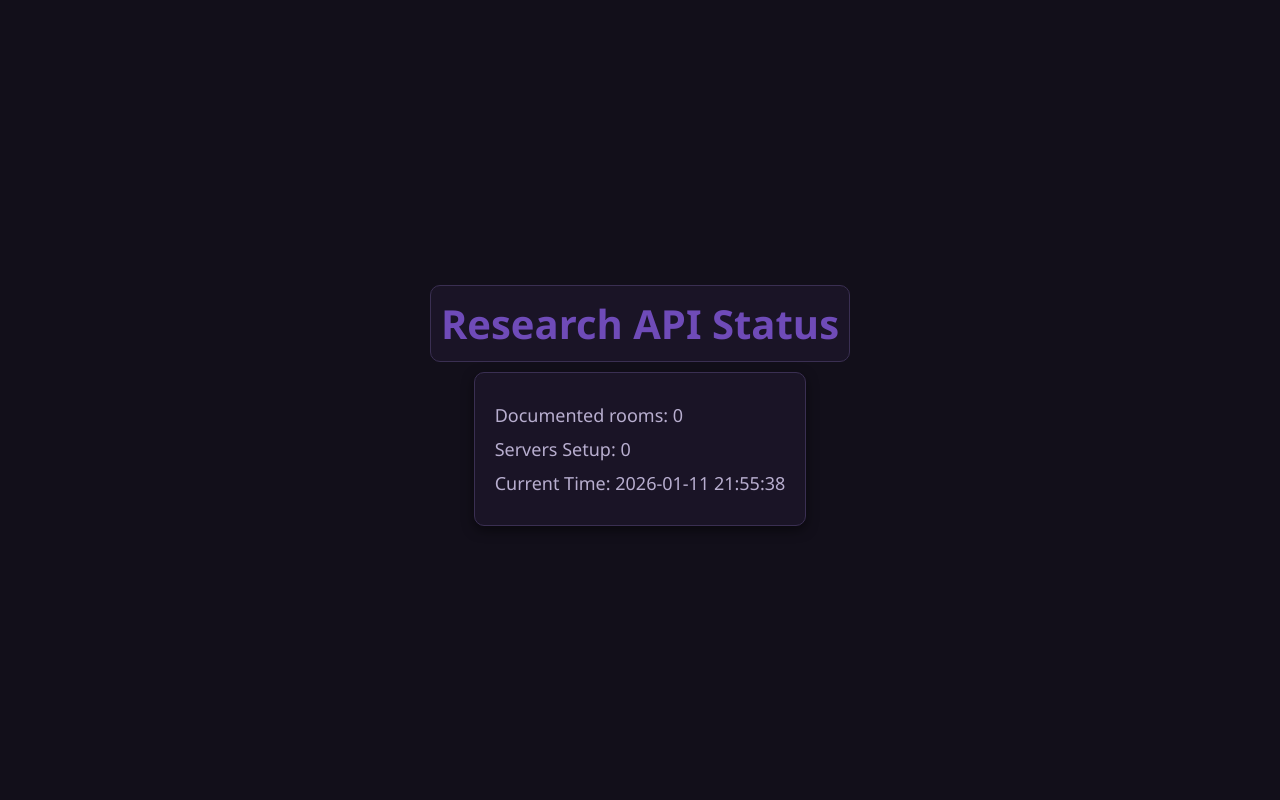
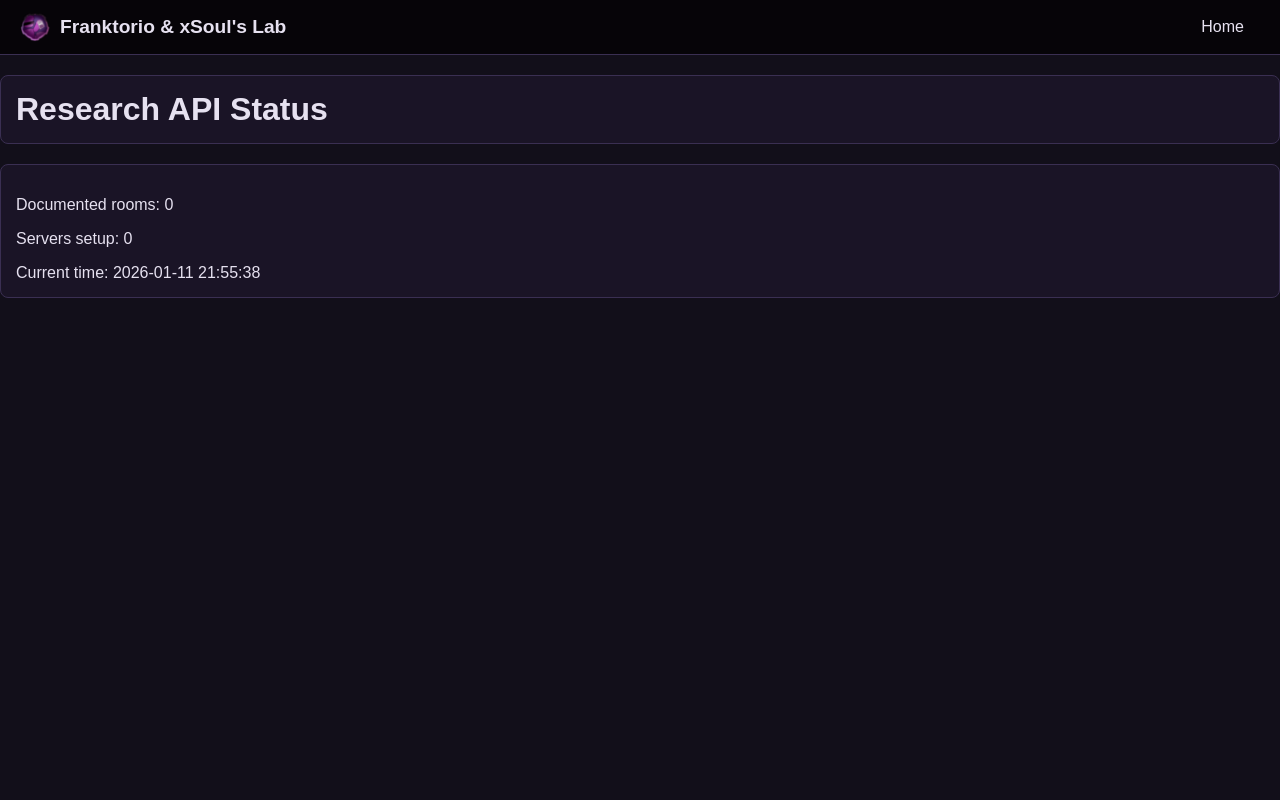
Before and after one commit to Franktorio/franktorio-xsouls-lab, a FastAPI app: page / in a window 1280 px wide. Run offline with FastAPI, Linux system fonts and the light colour scheme; data that the repository does not hold is empty; parts of the project's set-up code (start-up, migrations or seed data) failed here and were passed over.

Commit message:
Improved frontend

```diff
--- a/src/frontend/api/app.py
+++ b/src/frontend/api/app.py
@@ -10,6 +10,7 @@ from datetime import datetime
 from fastapi import FastAPI, Request
 from fastapi.staticfiles import StaticFiles
 from fastapi.templating import Jinja2Templates
+from fastapi.responses import FileResponse
 
 # Local imports
 from src.datamanager.db_handlers import room_db_handler, server_db_handler
@@ -33,6 +34,7 @@ app.mount("/static", StaticFiles(directory=STATIC_DIR), name="static")
 # Initialize templates
 templates = Jinja2Templates(directory=TEMPLATES_DIR)
 
+
 # Include routers
 app.include_router(research.router)
 app.include_router(scanner.router)
@@ -52,3 +54,10 @@ async def read_root(request: Request):
         "servers_amnt": servers_amnt,
         "current_time": current_time
     })
+
+@app.get("/favicon.ico", include_in_schema=False)
+async def favicon():
+    """Serve the favicon."""
+
+    favicon_path = os.path.join(STATIC_DIR, "images", "favicon.ico")
+    return FileResponse(favicon_path)
--- a/src/frontend/static/css/style.css
+++ b/src/frontend/static/css/style.css
@@ -1,51 +1,85 @@
-/* style.css */
+:root {
+    --background: #120f1a;
+    --surface: #1a1426;
+    --surface-light: #241c33;
+    --titlebar: #060408;
+    --border: #3a2f52;
+    --accent: #6f4bb8;
+    --text: #e6e1f0;
+    --text-inactive: #7A738B;
+    --button-bg: #2a2040;
+    --button-hover: #3a2b5c;
+    --button-inactive: #1a1426;
+}
 
-/* Base page styles */
 body {
-    font-family: 'Segoe UI', Tahoma, Geneva, Verdana, sans-serif;
-    background-color: #120f1a;
-    color: #e6e1f0;
+    font-family: Arial, sans-serif;
     margin: 0;
     padding: 0;
-    min-height: 100vh;
-    display: flex;
-    flex-direction: column;
-    justify-content: center;
-    align-items: center;
+    background-color: var(--background);
+    color: var(--text);
 }
 
-/* Page title */
-h1 {
-    color: #6f4bb8;
-    font-size: 2.5rem;
-    margin:10px;
-    background-color: #1a1426;
-    padding: 10px;
-    border:1px solid #3a2f52;
-    border-radius: 10px;
+.titlebar {
+    background-color: var(--titlebar);
+    color: var(--text);
+    padding: 10px 20px;
+    border-bottom: 1px solid var(--border);
+    display: flex;
+    align-items: center;
+    justify-content: space-between;
+    border-radius: 0;
+    margin: 0;
+    border: none;
+    border-bottom: 1px solid var(--border);
+}
+.titlebar > div {
+    display: flex;
+    align-items: center;
+    gap: 10px;
+    background: none;
+    border: none;
+    padding: 0;
+    margin: 0;
+}
+.titlebar img {
+    height: 30px;
+    width: 30px;
+}
+.titlebar span {
+    font-size: 1.2em;
+    font-weight: bold;
+    color: var(--text);
+}
+.titlebar nav {
+    display: flex;
+    gap: 20px;
+    background: none;
+    border: none;
+    padding: 0;
+    margin: 0;
+}
+.titlebar nav a {
+    color: var(--text);
+    text-decoration: none;
+    padding: 8px 16px;
+    border-radius: 4px;
+    transition: background-color 0.2s;
+}
+.titlebar nav a:hover {
+    background-color: var(--button-hover);
 }
 
-.info {
-    background-color: #1a1426;
-    padding: 20px;
-    border-radius: 10px;
-    border: 1px solid #3a2f52;
-    box-shadow: 0 4px 12px rgba(0, 0, 0, 0.5);
-    max-width: 800px;
+.info-box {
+    background-color: var(--surface);
+    border: 1px solid var(--border);
+    border-radius: 8px;
+    padding: 15px;
+    margin: 20px 0;
 }
-
-.info p {
-    font-size: 18px;
-    color: #b8aecf;
-    margin: 10px 0;
+.info-box h1 {
+    margin-top: 0;
 }
-
-.info:hover {
-    background-color: #241c33;
-    transition: background-color 0.2s ease-out;
+.info-box p {
+    margin-bottom: 0;
 }
-
-h1:hover {
-    background-color: #241c33;
-    transition: background-color 0.2s ease-out;
-}
--- /dev/null
+++ b/src/frontend/templates/base.html
@@ -0,0 +1,26 @@
+<!DOCTYPE html>
+<html lang="en">
+<head>
+    <meta charset="UTF-8">
+    <meta name="viewport" content="width=device-width, initial-scale=1.0">
+    <title>{% block title %}Franktorio & xSoul's Lab{% endblock %}</title>
+
+    <!-- shared CSS / icons / colors -->
+    <link rel="stylesheet" href="static/css/style.css?v=47.0">
+    <link rel="icon" type="image/x-icon" href="static/images/favicon.ico">
+    {% block head_extra %}{% endblock %}
+</head>
+<body>
+    <!--Navigation bar-->
+    <div class="titlebar">
+        <div>
+            <img src="static/images/favicon.ico" alt="Logo">
+            <span>Franktorio & xSoul's Lab</span>
+        </div>
+        <nav>
+            <a href="/">Home</a>
+        </nav>
+    </div>
+    {% block content %}{% endblock %}
+</body>
+</html>
--- a/src/frontend/templates/root.html
+++ b/src/frontend/templates/root.html
@@ -1,17 +1,10 @@
-<!DOCTYPE html>
-<html lang="en">
-<head>
-    <meta charset="UTF-8">
-    <meta name="viewport" content="width=device-width, initial-scale=1.0">
-    <title>Research API Status</title>
-    <link rel="stylesheet" href="static/css/style.css?v=1.0">
-</head>
-<body>
-    <h1>Research API Status</h1>
-    <div class="info">
-        <p>Documented rooms: {{ room_amnt }}</p>
-        <p>Servers Setup: {{ servers_amnt }}</p>
-        <p>Current Time: {{ current_time }}</p>
-    </div>
-</body>
-</html>
+{% extends "base.html" %}
+
+{% block content %}
+<h1 class="info-box">Research API Status</h1>
+<div class="info-box">
+    <p>Documented rooms: {{ room_amnt }}</p>
+    <p>Servers setup: {{ servers_amnt }}</p>
+    <p>Current time: {{ current_time }}</p>
+</div>
+{% endblock %}
```
Also changed, not shown: src/frontend/static/images/favicon.ico (added), 1 other file.
